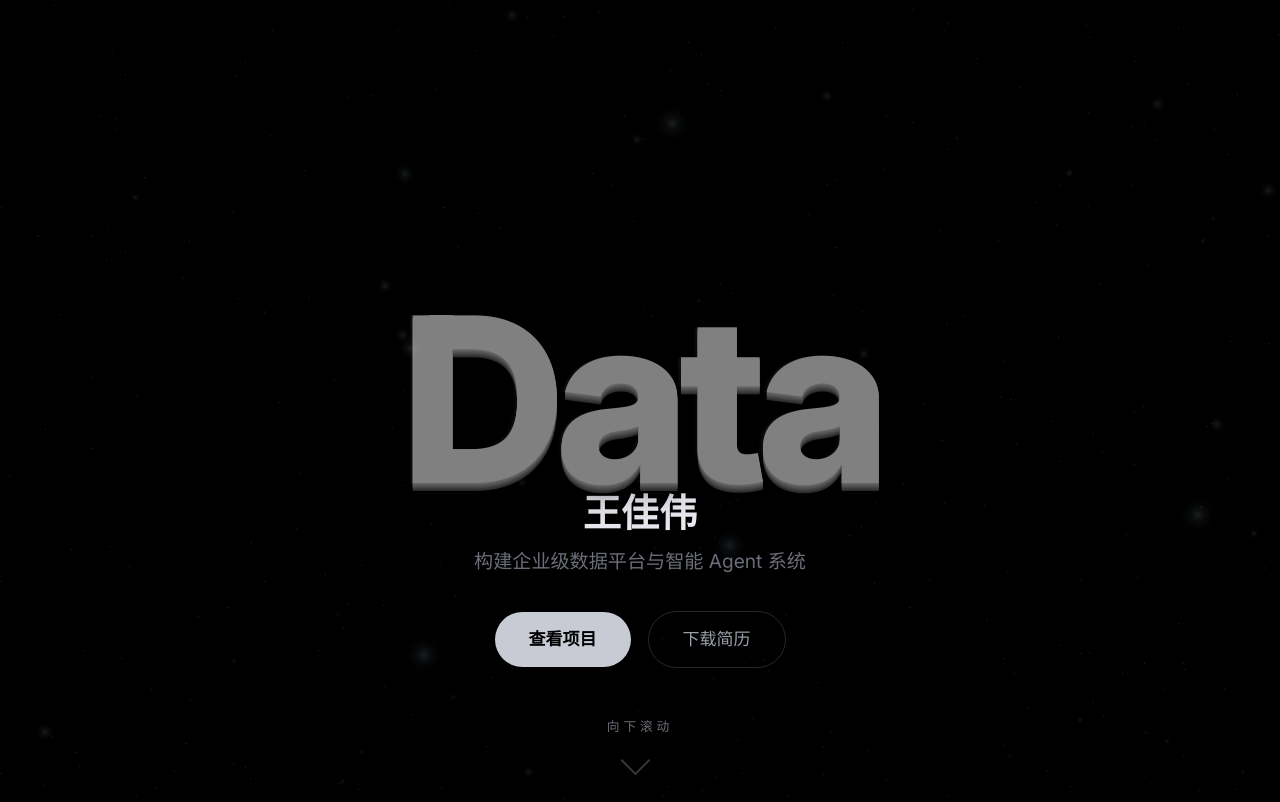
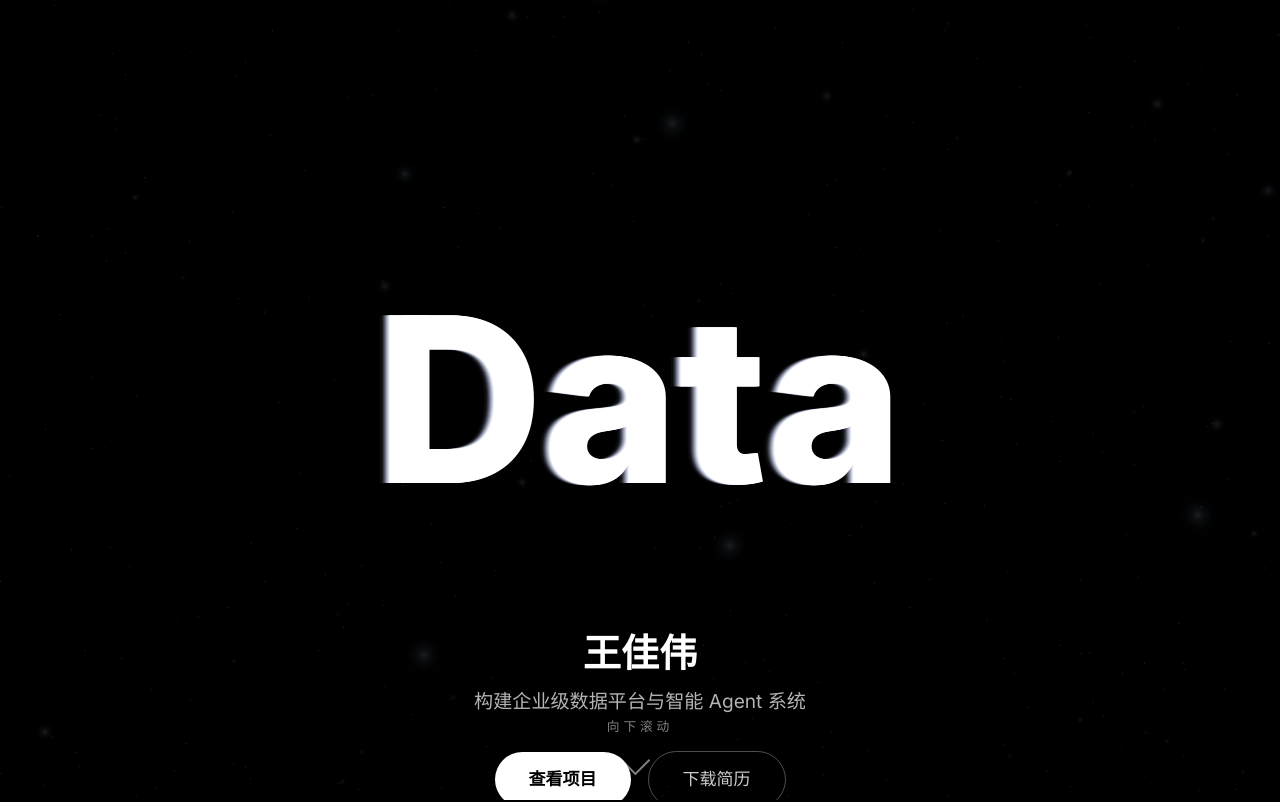
Before and after one commit to wjw200508wjw-spec/portfolio, a Next.js app: page / in a window 1280 px wide. Shown: the top 802 px of the page. Built offline with nearby package versions, Linux system fonts and the light colour scheme.

Commit message:
fix: 3D Data extrusion via 10 X-shifted layers (translateX -10→0), create visible width when rotated 80°. Unified white color scheme. Name shifts 320px down.

```diff
--- a/app/components/Hero.tsx
+++ b/app/components/Hero.tsx
@@ -1,9 +1,46 @@
 "use client";
 
 import { useRef } from "react";
-import { motion, useScroll, useTransform, useMotionValueEvent, useAnimate } from "framer-motion";
+import { motion, useScroll, useTransform } from "framer-motion";
 import { SITE } from "@/lib/constants";
 import HeroCanvas from "./HeroCanvas";
+
+// 3D extruded text: X-shifted layers create visible extrusion width when rotated on Y.
+// At rotateY=80°, the X offset becomes depth — the layers spread into Z space,
+// making the side wall of the text clearly visible.
+function Data3D() {
+  const layers = [
+    { x: -10, color: "rgba(70,75,90,0.15)" },
+    { x: -8, color: "rgba(90,95,110,0.2)" },
+    { x: -7, color: "rgba(110,115,135,0.28)" },
+    { x: -6, color: "rgba(130,138,155,0.35)" },
+    { x: -5, color: "rgba(155,160,180,0.45)" },
+    { x: -4, color: "rgba(175,180,200,0.55)" },
+    { x: -3, color: "rgba(195,200,215,0.65)" },
+    { x: -2, color: "rgba(220,225,240,0.78)" },
+    { x: -1, color: "rgba(240,243,248,0.9)" },
+    { x: 0, color: "#ffffff" },
+  ];
+
+  return (
+    <span className="relative inline-block text-[clamp(5rem,18vw,18rem)] font-black leading-[0.8] select-none">
+      {layers.map((layer, i) => (
+        <span
+          key={i}
+          aria-hidden={i < layers.length - 1}
+          className="absolute inset-0 flex items-center justify-center whitespace-nowrap"
+          style={{
+            color: layer.color,
+            transform: `translateX(${layer.x}px)`,
+          }}
+        >
+          Data
+        </span>
+      ))}
+      <span className="invisible">Data</span>
+    </span>
+  );
+}
 
 export default function Hero() {
   const containerRef = useRef<HTMLDivElement>(null);
@@ -13,7 +50,7 @@ export default function Hero() {
   });
 
   const particlesOpacity = useTransform(scrollYProgress, [0, 0.7], [0.5, 0]);
-  const contentOpacity = useTransform(scrollYProgress, [0, 0.25], [1, 0]);
+  const contentOpacity = useTransform(scrollYProgress, [0, 0.3], [1, 0]);
 
   return (
     <section
@@ -26,25 +63,19 @@ export default function Hero() {
         <HeroCanvas />
       </motion.div>
 
-      {/* ====== Phase 1: Name + Tagline + CTAs (0-1s, center) ====== */}
+      {/* ====== Phase 1: Name + Tagline + CTAs (0-1s center, then slide down) ====== */}
       <motion.div
         className="relative z-10 text-center px-6"
-        animate={{
-          // Phase 2: slide down to make room for Data (1s-2.5s)
-          y: [0, 0, 180],
-        }}
-        transition={{
-          duration: 3,
-          times: [0, 0.33, 1],
-          ease: "easeInOut",
-        }}
+        initial={{ y: 0 }}
+        animate={{ y: [0, 0, 320] }}
+        transition={{ duration: 4.5, times: [0, 0.22, 1], ease: "easeInOut" }}
         style={{ opacity: contentOpacity }}
       >
         <motion.p
           initial={{ opacity: 0, y: 20 }}
           animate={{ opacity: 1, y: 0 }}
           transition={{ duration: 0.6, delay: 0.0 }}
-          className="text-3xl md:text-4xl font-semibold text-text-bright"
+          className="text-3xl md:text-4xl font-semibold text-white"
         >
           {SITE.name}
         </motion.p>
@@ -53,7 +84,7 @@ export default function Hero() {
           initial={{ opacity: 0, y: 15 }}
           animate={{ opacity: 1, y: 0 }}
           transition={{ duration: 0.6, delay: 0.2 }}
-          className="text-base md:text-lg text-text-secondary mt-3"
+          className="text-base md:text-lg text-white/70 mt-3"
         >
           {SITE.tagline}
         </motion.p>
@@ -68,88 +99,54 @@ export default function Hero() {
             onClick={() =>
               document.getElementById("projects")?.scrollIntoView({ behavior: "smooth" })
             }
-            className="px-8 py-3.5 bg-text-primary text-bg-deepest rounded-full text-sm md:text-base font-semibold hover:bg-text-bright transition-colors"
+            className="px-8 py-3.5 bg-white text-black rounded-full text-sm md:text-base font-semibold hover:bg-gray-200 transition-colors"
           >
             查看项目
           </button>
           <a
             href="/resume.pdf"
             download
-            className="px-8 py-3.5 border border-border-muted text-text-muted rounded-full text-sm md:text-base font-medium hover:border-text-secondary hover:text-text-primary transition-colors"
+            className="px-8 py-3.5 border border-white/30 text-white/80 rounded-full text-sm md:text-base font-medium hover:border-white/60 hover:text-white transition-colors"
           >
             下载简历
           </a>
         </motion.div>
       </motion.div>
 
-      {/* ====== Phase 2: 3D "Data" — side entrance, uniform rotation, fills screen ====== */}
+      {/* ====== Phase 2: 3D "Data" — multi-layer X-shifted extrusion ====== */}
       <motion.div
         className="absolute inset-0 z-20 flex items-center justify-center pointer-events-none"
+        style={{ perspective: "1500px" }}
         initial={{ opacity: 0 }}
         animate={{ opacity: 1 }}
         transition={{ duration: 0.01, delay: 1.0 }}
-        style={{ perspective: "1200px" }}
       >
-        <motion.h1
-          initial={{
-            rotateY: 85,
-            scale: 1.8,
-            opacity: 0,
-          }}
-          animate={{
-            rotateY: 0,
-            scale: 1,
-            opacity: [0, 1, 1, 0.5],
-          }}
+        <motion.div
+          initial={{ rotateY: 80, scale: 2.0 }}
+          animate={{ rotateY: 0, scale: 1 }}
           transition={{
-            duration: 3.5,
-            times: [0, 0.08, 0.7, 1],
+            duration: 4.0,
             ease: "linear",
             delay: 1.0,
           }}
-          style={{
-            transformStyle: "preserve-3d",
-            perspective: "1200px",
-          }}
-          className="text-[clamp(5rem,18vw,18rem)] font-black text-white tracking-[-0.05em] leading-[0.8] select-none"
+          style={{ transformStyle: "preserve-3d" }}
         >
-          {/* Faux-3D extrusion via layered text-shadows */}
-          <span
-            style={{
-              textShadow: [
-                "0 1px 0 #ccc",
-                "0 2px 0 #bbb",
-                "0 3px 0 #aaa",
-                "0 4px 0 #999",
-                "0 5px 0 #888",
-                "0 6px 0 #777",
-                "0 7px 0 #666",
-                "0 8px 0 #555",
-                "0 10px 10px rgba(0,0,0,0.5)",
-                "0 15px 20px rgba(0,0,0,0.3)",
-                "0 25px 40px rgba(0,0,0,0.2)",
-                "-2px 0 0 rgba(255,255,255,0.1)",
-                "-4px 0 0 rgba(255,255,255,0.05)",
-              ].join(", "),
-            }}
-          >
-            Data
-          </span>
-        </motion.h1>
+          <Data3D />
+        </motion.div>
       </motion.div>
 
       {/* Scroll indicator */}
       <motion.div
         initial={{ opacity: 0 }}
         animate={{ opacity: 1 }}
-        transition={{ delay: 3.5 }}
+        transition={{ delay: 5.0 }}
         className="absolute bottom-8 left-1/2 -translate-x-1/2 flex flex-col items-center gap-2 z-10"
       >
-        <span className="text-xs text-text-secondary tracking-[0.3em]">向下滚动</span>
+        <span className="text-xs text-white/50 tracking-[0.3em]">向下滚动</span>
         <motion.div
           animate={{ y: [0, 8, 0] }}
           transition={{ repeat: Infinity, duration: 1.5, ease: "easeInOut" }}
-          className="w-5 h-5 border-r-2 border-b-2 border-text-secondary rotate-45 opacity-50"
+          className="w-5 h-5 border-r-2 border-b-2 border-white/50 rotate-45"
         />
       </motion.div>
     </section>
```
